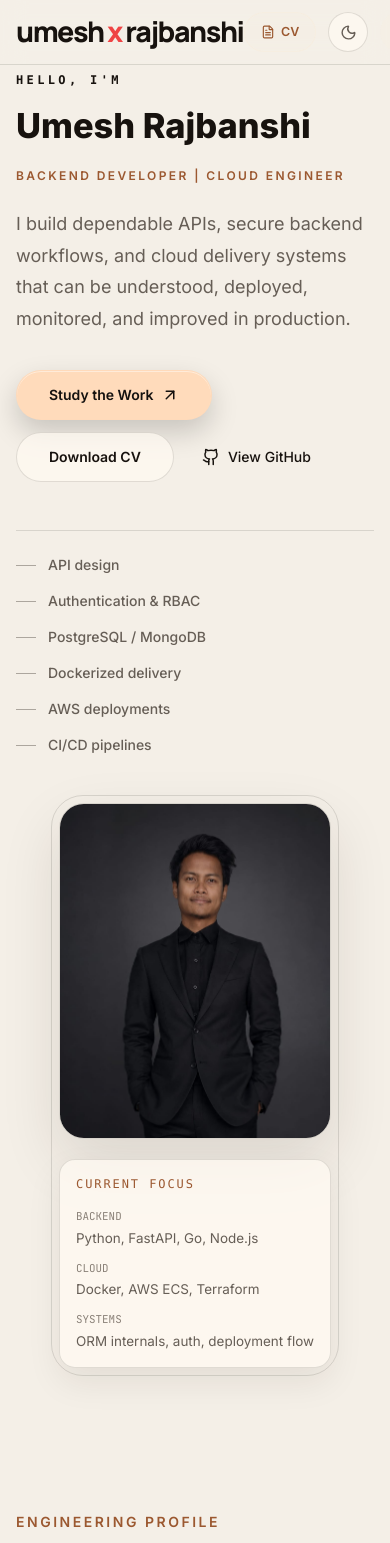
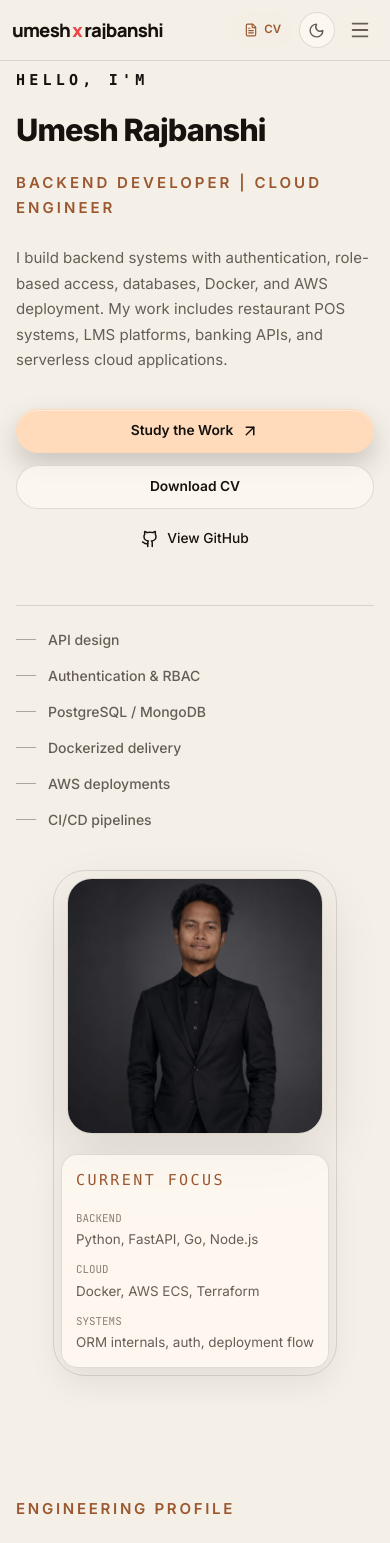
Before and after one commit to umess-ss/my-self, a Next.js app in the folder my-portfolio-nextjs/: page / in a window 390 px wide. Shown: the top 1543 px of the page. Built offline with nearby package versions, Linux system fonts and the light colour scheme.

Commit message:
improve content, mobile responsive, fix css

```diff
--- a/my-portfolio-nextjs/app/globals.css
+++ b/my-portfolio-nextjs/app/globals.css
@@ -919,7 +919,7 @@ textarea.contact-input {
   display: block;
   width: 100%;
   height: 100%;
-  filter: grayscale(1) invert(0.9) contrast(0.82) brightness(0.78);
+  filter: none;
 }
 
 /* ──────────── Footer ──────────── */
@@ -1134,21 +1134,125 @@ textarea.contact-input {
 }
 
 @media (max-width: 640px) {
+  body {
+    font-size: 14px;
+  }
+
   .hero-section,
   .about-section,
   .resume-section,
   .projects-section,
   .contact-section {
-    padding-top: 4.5rem;
-    padding-bottom: 4.5rem;
+    padding-top: 4.25rem;
+    padding-bottom: 3.75rem;
+  }
+
+  .container,
+  .hero-container {
+    width: 100%;
+  }
+
+  .portfolio-nav .container,
+  .hero-container,
+  .about-section .container,
+  .contact-section .container,
+  .projects-section > div,
+  .resume-section > div {
+    padding-left: 1rem;
+    padding-right: 1rem;
   }
 
   .nav-logo-text {
     display: none;
   }
 
+  .brand-logo {
+    max-width: 13rem;
+    overflow: hidden;
+    font-size: 1.34rem;
+    letter-spacing: -0.04em;
+    white-space: nowrap;
+  }
+
+  .cv-navbar-btn {
+    min-height: 2.25rem;
+    padding: 0.45rem 0.7rem;
+    font-size: 0.72rem;
+  }
+
+  .theme-toggle-btn,
+  .nav-menu-toggle {
+    height: 2.25rem;
+    width: 2.25rem;
+  }
+
+  .hero-left-content {
+    max-width: 100%;
+  }
+
+  .hero-section h1 {
+    max-width: 100%;
+    font-size: 2.15rem;
+    letter-spacing: -0.03em;
+    white-space: normal;
+  }
+
+  .about-section h2,
+  .resume-section h2,
+  .projects-section h2,
+  .contact-section h2 {
+    font-size: 2rem;
+    line-height: 1.12;
+  }
+
+  .hero-section p,
+  .about-section p,
+  .resume-section p,
+  .projects-section p,
+  .contact-section p {
+    font-size: 0.94rem;
+    line-height: 1.7;
+  }
+
+  .hero-section .site-primary-action,
+  .hero-section .site-secondary-action {
+    width: 100%;
+    min-height: 2.65rem;
+    padding: 0.7rem 1rem;
+    font-size: 0.86rem;
+  }
+
+  .hero-section a[href*="github.com"] {
+    width: 100%;
+    justify-content: center;
+    font-size: 0.86rem;
+  }
+
   .project-card {
+    gap: 1.4rem;
+    padding: 1rem;
     contain-intrinsic-size: 320px;
+  }
+
+  .project-card h3 {
+    font-size: 1.35rem;
+  }
+
+  .project-study-panel {
+    border-left: 0;
+    border-top: 1px solid var(--portfolio-border);
+    padding-top: 1.2rem;
+    padding-left: 0;
+  }
+
+  .project-system-row {
+    grid-template-columns: 1.1rem 1fr;
+    gap: 0.55rem;
+    font-size: 0.86rem;
+  }
+
+  .project-system-row span {
+    width: 1.1rem;
   }
 
   .hero-capability-list {
@@ -1162,6 +1266,135 @@ textarea.contact-input {
 
   .about-photo-frame {
     border-radius: 1.5rem;
+  }
+
+  .hero-portrait-image {
+    height: 18rem;
+    max-width: 18rem;
+  }
+
+  .hero-focus-card {
+    max-width: 18rem;
+    padding: 0.85rem;
+  }
+
+  .logo-loop {
+    margin-bottom: 1.5rem;
+    mask-image: linear-gradient(to right, transparent, #000 8%, #000 92%, transparent);
+  }
+
+  .logo-loop-track {
+    gap: 2rem;
+    padding: 0.55rem 0;
+  }
+
+  .logo-loop-item img,
+  .logo-loop-item svg {
+    height: 42px;
+    max-width: 90px;
+  }
+
+  .resume-content-panel {
+    border-radius: 1.1rem;
+    padding: 0.8rem;
+  }
+
+  .resume-tab {
+    border-radius: 0.9rem;
+    padding: 0.7rem 0.8rem;
+    font-size: 0.82rem;
+  }
+
+  .resume-glass-card {
+    border-radius: 0.9rem;
+    padding: 0.9rem;
+  }
+
+  .contact-info-card {
+    min-height: auto;
+    padding: 0.85rem;
+  }
+
+  .contact-info-icon {
+    width: 2.35rem;
+    height: 2.35rem;
+  }
+
+  .contact-info-value {
+    font-size: 0.86rem;
+    overflow-wrap: anywhere;
+    white-space: normal;
+  }
+
+  .contact-form {
+    border-radius: 1rem;
+    padding: 1rem;
+  }
+
+  .contact-input {
+    min-height: 2.75rem;
+    border-radius: 0.75rem;
+    padding: 0.72rem 0.85rem;
+    font-size: 0.9rem;
+  }
+
+  textarea.contact-input {
+    min-height: 7.5rem;
+  }
+
+  .contact-submit-btn {
+    min-height: 2.8rem;
+    font-size: 0.9rem;
+  }
+
+  .contact-map-panel {
+    border-radius: 1rem;
+  }
+
+  .contact-map-frame {
+    height: 20rem;
+    min-height: 18rem;
+  }
+
+  .footer-top,
+  .footer-bottom {
+    gap: 1.4rem;
+  }
+}
+
+@media (max-width: 390px) {
+  .brand-logo {
+    max-width: 10.7rem;
+    font-size: 1.16rem;
+  }
+
+  .portfolio-nav .container {
+    padding-left: 0.75rem;
+    padding-right: 0.75rem;
+  }
+
+  .mobile-nav-actions {
+    gap: 0.45rem;
+  }
+
+  .cv-navbar-btn--mobile {
+    padding-inline: 0.6rem;
+  }
+
+  .hero-section h1 {
+    font-size: 1.92rem;
+  }
+
+  .about-section h2,
+  .resume-section h2,
+  .projects-section h2,
+  .contact-section h2 {
+    font-size: 1.72rem;
+  }
+
+  .hero-portrait-image {
+    height: 16rem;
+    max-width: 16rem;
   }
 }
 
@@ -1186,3 +1419,20 @@ textarea.contact-input {
   font-weight: 900;
   animation-delay: 1.6s;
 }
+
+@media (max-width: 640px) {
+  .brand-logo {
+    max-width: 13rem;
+    overflow: hidden;
+    font-size: 1.34rem;
+    letter-spacing: -0.04em;
+    white-space: nowrap;
+  }
+}
+
+@media (max-width: 390px) {
+  .brand-logo {
+    max-width: 10.7rem;
+    font-size: 1.16rem;
+  }
+}
--- a/my-portfolio-nextjs/app/layout.tsx
+++ b/my-portfolio-nextjs/app/layout.tsx
@@ -43,7 +43,7 @@ const themeInitScript = `
 (function(){
   try {
     var saved = localStorage.getItem('portfolio-theme');
-    var dark = saved ? saved === 'dark' : true;
+    var dark = saved ? saved === 'dark' : false;
     document.documentElement.classList.toggle('dark', dark);
   } catch(e) {}
 })();
--- a/my-portfolio-nextjs/components/layout/Navbar.tsx
+++ b/my-portfolio-nextjs/components/layout/Navbar.tsx
@@ -32,7 +32,7 @@ const routeActiveMap: Record<string, string> = {
 };
 
 function ThemeToggle() {
-  const [dark, setDark] = useState(true);
+  const [dark, setDark] = useState(false);
   const [mounted, setMounted] = useState(false);
 
   useEffect(() => {
@@ -163,7 +163,7 @@ export function Navbar() {
             <ThemeToggle />
           </div>
 
-          <div className="flex items-center gap-3 md:hidden">
+          <div className="mobile-nav-actions flex items-center gap-3 md:hidden">
             <CVDialog triggerClassName="cv-navbar-btn cv-navbar-btn--mobile" label="CV" />
             <ThemeToggle />
             <Sheet>
--- a/my-portfolio-nextjs/components/sections/About.tsx
+++ b/my-portfolio-nextjs/components/sections/About.tsx
@@ -1,7 +1,19 @@
-const principles = [
-  "Design APIs around explicit contracts, permission boundaries, and predictable failure modes.",
-  "Keep infrastructure understandable: Docker, cloud services, logs, secrets, and deployment steps should be traceable.",
-  "Prefer boring reliability over clever abstractions unless the abstraction pays for itself."
+const focusAreas = [
+  {
+    title: "Backend Systems",
+    description:
+      "I build APIs, authentication flows, role-based access control, database-backed features, and structured backend modules using Django, FastAPI, Node.js, and Go."
+  },
+  {
+    title: "Cloud & Deployment",
+    description:
+      "I work with Docker, AWS, GitHub Actions, Terraform, logs, secrets, and deployment workflows to move projects beyond local development."
+  },
+  {
+    title: "AI/ML Engineering",
+    description:
+      "I have built AI/ML-based projects involving computer vision, deep learning, YOLO object detection, MiDaS depth estimation, and voice-guided assistive navigation."
+  }
 ];
 
 export function About() {
@@ -23,18 +35,24 @@ export function About() {
           <div>
             <div className="max-w-[43rem] space-y-6 text-lg leading-[1.8] text-[var(--portfolio-muted)]">
               <p>
-                I&apos;m a backend and cloud-focused engineer based in Nepal. My work sits close to the parts users rarely see but always feel: authentication, authorization, database boundaries, deployment pipelines, observability, and system behavior under real use.
+                I&apos;m an Electronics, Communication and Information Engineering graduate from Advanced College of Engineering and Management, focused on backend engineering, cloud systems, and AI-driven applications.
               </p>
               <p>
-                I&apos;ve built with FastAPI, Django, Node.js, Go, PostgreSQL, MongoDB, Docker, AWS, Terraform, and GitHub Actions. I like systems that can be explained clearly and operated confidently.
+                I build backend systems using Django, FastAPI, Node.js, Go, PostgreSQL, MongoDB, Docker, AWS, and GitHub Actions. My project work spans REST APIs, authentication, role-based access control, database design, cloud deployment, serverless workflows, and AI/ML systems involving computer vision, deep learning, YOLO, MiDaS, and voice-guided navigation.
+              </p>
+              <p>
+                I am currently working as a backend trainee, contributing to API design, authorization flows, database structure, documentation, and backend project planning. My goal is to build systems that are clear, reliable, and practical enough for real-world use.
               </p>
             </div>
 
             <div className="mt-12 border-y border-[var(--portfolio-border)]">
-              {principles.map((principle, index) => (
-                <div key={principle} className="grid gap-4 border-b border-[var(--portfolio-border)] py-6 last:border-b-0 sm:grid-cols-[4rem_1fr]">
+              {focusAreas.map((area, index) => (
+                <div key={area.title} className="grid gap-4 border-b border-[var(--portfolio-border)] py-6 last:border-b-0 sm:grid-cols-[4rem_1fr]">
                   <span className="font-mono text-sm text-[var(--portfolio-warm)]">0{index + 1}</span>
-                  <p className="max-w-[42rem] text-base leading-[1.75] text-[var(--portfolio-muted)]">{principle}</p>
+                  <div className="max-w-[42rem]">
+                    <h3 className="text-lg font-semibold text-[var(--portfolio-text)]">{area.title}</h3>
+                    <p className="mt-2 text-base leading-[1.75] text-[var(--portfolio-muted)]">{area.description}</p>
+                  </div>
                 </div>
               ))}
             </div>
--- a/my-portfolio-nextjs/components/sections/Hero.tsx
+++ b/my-portfolio-nextjs/components/sections/Hero.tsx
@@ -41,7 +41,7 @@ export function Hero() {
             </p>
             <div className="mb-9 max-w-[37rem]">
               <p className="text-lg leading-[1.75] text-[var(--portfolio-muted)] md:text-xl">
-                I build dependable APIs, secure backend workflows, and cloud delivery systems that can be understood, deployed, monitored, and improved in production.
+                I build backend systems with authentication, role-based access, databases, Docker, and AWS deployment. My work includes restaurant POS systems, LMS platforms, banking APIs, and serverless cloud applications.
               </p>
             </div>
 
```
Also changed, not shown: my-portfolio-nextjs/components/sections/Skills.tsx (+7 -6 lines), 1 other file (tests, documents, lock files or other folders).
